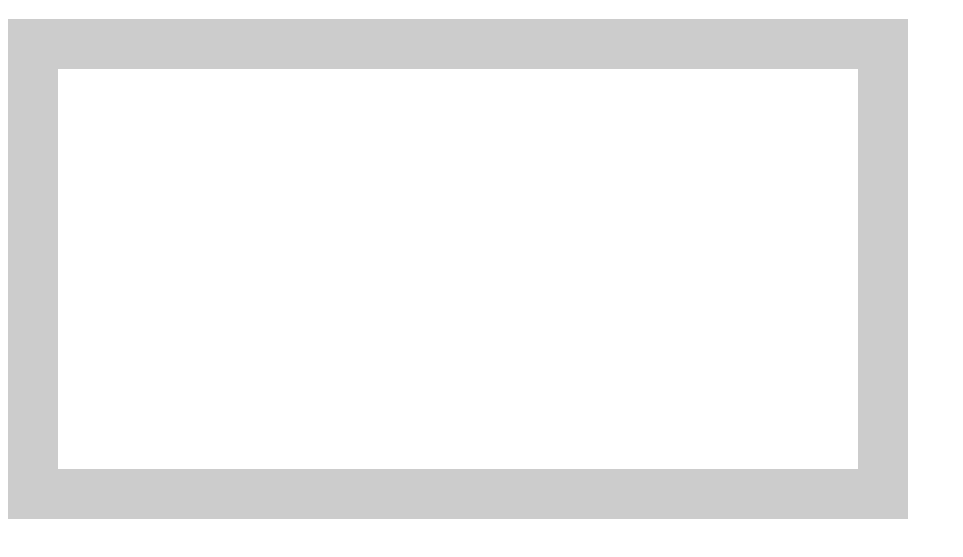
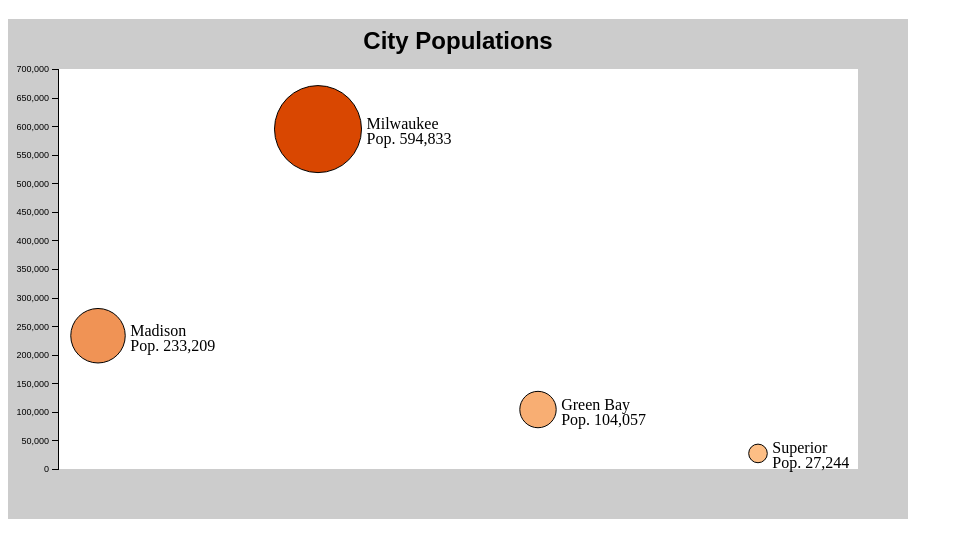
Before and after one commit to willmcallister/lab-2-d3, a plain HTML site: page index.html in a window 1280 px wide. Shown: the part 61-618 px from the top of the page, without its empty margins (0-963 px from the left). Drawn offline with Linux system fonts and the light colour scheme.

Commit message:
Finished code portion of activity 8

```diff
--- a/css/style.css
+++ b/css/style.css
@@ -1 +1,21 @@
 /*Add CSS styles here*/
+
+.axis path,
+.axis line {
+    fill: none;
+    stroke: black;
+    stroke-width: 1px;
+    shape-rendering: crispEdges;
+}
+
+.axis text {
+    font-family: sans-serif;
+    font-size: 0.9em;
+}
+
+
+.title {
+    font-family: sans-serif;
+    font-size: 1.5em;
+    font-weight: bold;
+}
--- a/index.html
+++ b/index.html
@@ -24,6 +24,6 @@
 
         <!--put your external script links here-->
         <script type="text/javascript" src="lib/d3.v7.js"></script>
-        <script type="text/javascript" src="js/main.js"></script>
+        <script type="text/javascript" src="js/bubblechart.js"></script>
     </body>
 </html>
--- /dev/null
+++ b/js/bubblechart.js
@@ -0,0 +1,161 @@
+// script to generate a bubble chart of populations of 4 Wisconsin Cities
+
+//execute script when window is loaded
+window.onload = function(){
+
+    //SVG dimension variables
+    var w = 900, h = 500;
+
+
+    //Example 1.5 line 1...container block
+    var container = d3.select("body") //get the <body> element from the DOM
+        .append("svg") //put a new svg in the body
+        .attr("width", w) //assign the width
+        .attr("height", h) //assign the height
+        .attr("class", "container") //assign a class name
+        .style("background-color", "rgba(0,0,0,0.2)"); //svg background color
+
+    //innerRect block
+    var innerRect = container.append("rect")
+        .datum(400) //a single value is a DATUM
+        .attr("width", function(d){ //rectangle width
+            return d * 2; //400 * 2 = 800
+        })
+        .attr("height", function(d){ //rectangle height
+            return d; //400
+        })
+        .attr("class", "innerRect") //class name
+        .attr("x", 50) //position from left on the x (horizontal) axis
+        .attr("y", 50) //position from top on the y (vertical) axis
+        .style("fill", "#FFFFFF"); //fill color
+
+
+    var cityPop = [
+        {
+            city: 'Madison',
+            population: 233209
+        },
+        {
+            city: 'Milwaukee',
+            population: 594833
+        },
+        {
+            city: 'Green Bay',
+            population: 104057
+        },
+        {
+            city: 'Superior',
+            population: 27244
+        }
+    ];
+
+
+    // find min and max values of the array
+    var minPop = d3.min(cityPop, function(d){
+        return d.population;
+    });
+    var maxPop = d3.max(cityPop, function(d){
+        return d.population;
+    });
+
+
+    // creating a color scale for circles
+    var color = d3.scaleLinear()
+        .range([
+            "#FDBE85",
+            "#D94701"
+        ])
+        .domain([
+            minPop,
+            maxPop
+        ]);
+
+    // scale for circles center y coordinate
+    var y = d3.scaleLinear()
+        .range([450, 50])
+        .domain([0, 700000]);
+
+    // scale for circles x coordinate
+    var x = d3.scaleLinear()
+        .range([90, 750]) //output min and max
+        .domain([0, 3]); //input min and max
+
+
+    var circles = container.selectAll(".circles") //but wait--there are no circles yet!
+        .data(cityPop) //here we feed in an array
+        .enter() //one of the great mysteries of the universe
+        .append("circle") //add a circle for each datum
+        .attr("class", "circles") //apply a class name to all circles
+        .attr("id", function(d){
+            return d.city;
+        })
+        .attr("r", function(d, i){ //circle radius
+            var area = d.population * 0.01;
+            return Math.sqrt(area/Math.PI);
+        })
+        .attr("cx", function(d, i){ //x coordinate
+            return x(i);
+        })
+        .attr("cy", function(d){ //y coordinate
+            return y(d.population);
+        })
+        .style("fill", function(d, i){ // add a fill color based on the color scale above
+            return color(d.population);
+        })
+        .style("stroke", "#000"); // black circle stroke
+
+
+    // creating a y axis
+    var yAxis = d3.axisLeft(y);
+
+    var axis = container.append("g")
+        .attr("class", "axis")
+        .attr("transform", "translate(50, 0)")
+        .call(yAxis);
+
+    // title for chart
+    var title = container.append("text")
+        .attr("class", "title")
+        .attr("text-anchor", "middle")
+        .attr("x", 450)
+        .attr("y", 30)
+        .text("City Populations");
+
+    var format = d3.format(",");
+
+
+    // create circle labels
+    var labels = container.selectAll(".labels")
+        .data(cityPop)
+        .enter()
+        .append("text")
+        .attr("class", "labels")
+        .attr("text-anchor", "left")
+        .attr("y", function(d){
+            //vertical position centered on each circle
+            return y(d.population);
+        });
+
+    // first line of label
+    var nameLine = labels.append("tspan")
+        .attr("class", "nameLine")
+        .attr("x", function(d,i){
+            //horizontal position to the right of each circle
+            return x(i) + Math.sqrt(d.population * 0.01 / Math.PI) + 5;
+        })
+        .text(function(d){
+            return d.city;
+        });
+
+    // second line of label
+    var popLine = labels.append("tspan")
+        .attr("class", "popLine")
+        .attr("x", function(d,i){
+            //horizontal position to the right of each circle
+            return x(i) + Math.sqrt(d.population * 0.01 / Math.PI) + 5;
+        })
+        .attr("dy", "15") // vertical offset
+        .text(function(d){
+            return "Pop. " + format(d.population); // using format generator to format with a comma
+        });
+};
--- a/js/main.js
+++ b/js/main.js
@@ -1,31 +1,8 @@
-// Add all scripts to the JS folder
+// coming soon -- week 9
 
+/*
 //execute script when window is loaded
 window.onload = function(){
 
-    //SVG dimension variables
-    var w = 900, h = 500;
-
-
-    //Example 1.5 line 1...container block
-    var container = d3.select("body") //get the <body> element from the DOM
-        .append("svg") //put a new svg in the body
-        .attr("width", w) //assign the width
-        .attr("height", h) //assign the height
-        .attr("class", "container") //assign a class name
-        .style("background-color", "rgba(0,0,0,0.2)"); //svg background color
-
-    //innerRect block
-    var innerRect = container.append("rect")
-        .datum(400) //a single value is a DATUM
-        .attr("width", function(d){ //rectangle width
-            return d * 2; //400 * 2 = 800
-        })
-        .attr("height", function(d){ //rectangle height
-            return d; //400
-        })
-        .attr("class", "innerRect") //class name
-        .attr("x", 50) //position from left on the x (horizontal) axis
-        .attr("y", 50) //position from top on the y (vertical) axis
-        .style("fill", "#FFFFFF"); //fill color
-};
+}
+*/
```
